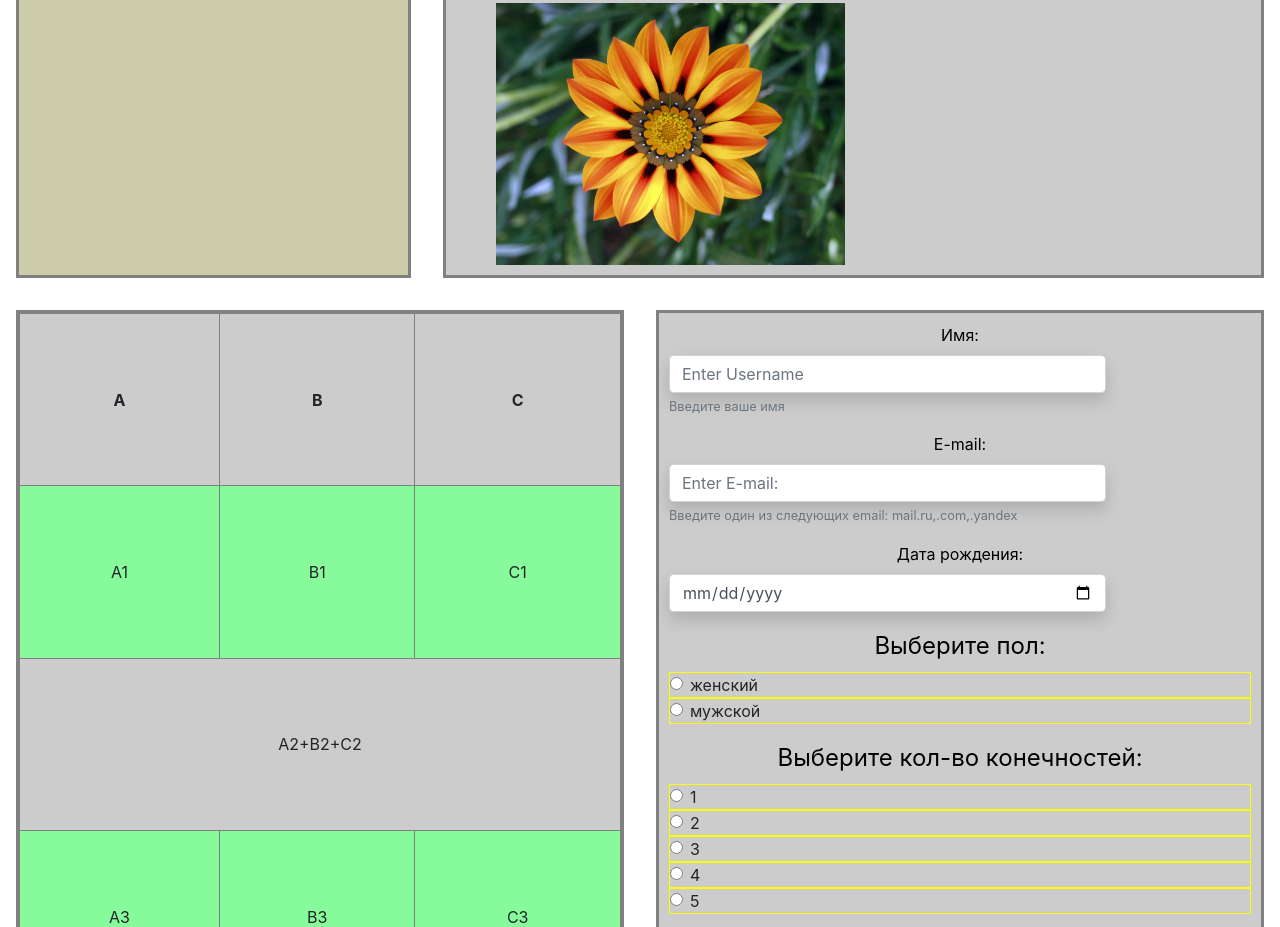
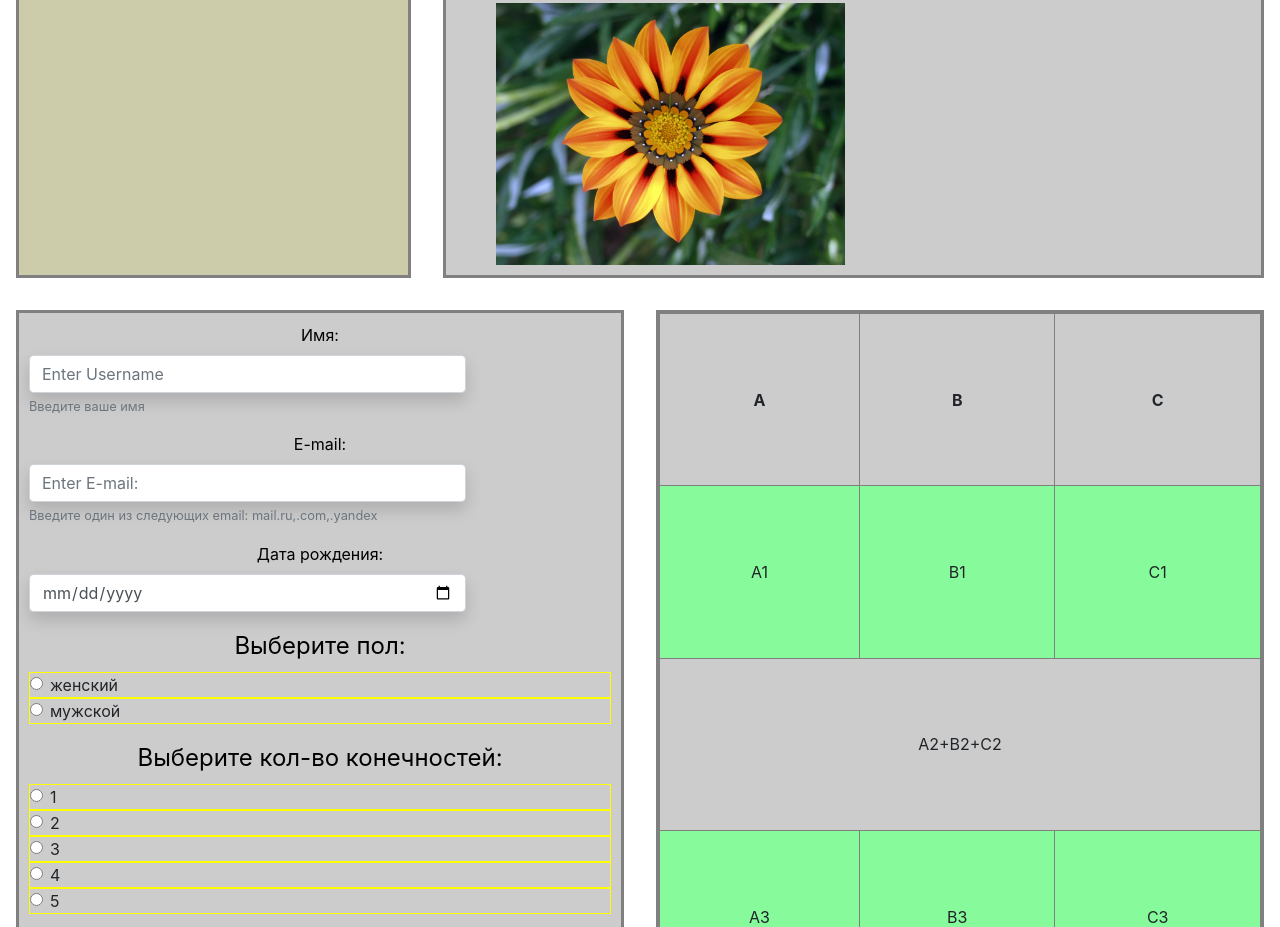
Before and after one commit to s0160166/web1, a plain HTML site: page root/index/indexy.html in a window 1280 px wide. Shown: the part 728-1655 px from the top of the page. Drawn offline with nearby package versions, Linux system fonts and the light colour scheme.

Commit message:
commit16(5)

```diff
--- a/root/index/indexy.html
+++ b/root/index/indexy.html
@@ -91,7 +91,7 @@
         </div>
       </div>
       <div class="row d-flex mx-sm-m3">
-        <div class="col-xs-12 order-2 col-md-6 order-1 px-sm-3">
+        <div class="col-xs-12 order-2 col-md-6 px-sm-3">
           <div class="h-100 py-3">
             <div id="table_conteiner">
                 <table>
@@ -127,7 +127,7 @@
               </div>
           </div>
         </div>
-        <div class="col-xs-12 order-1 col-md-6 order-2 px-sm-3">
+        <div class="col-xs-12 order-1 col-md-6 px-sm-3">
           <div class="h-100 py-3">
             <div id="form">
               <div class="form-group">
```
